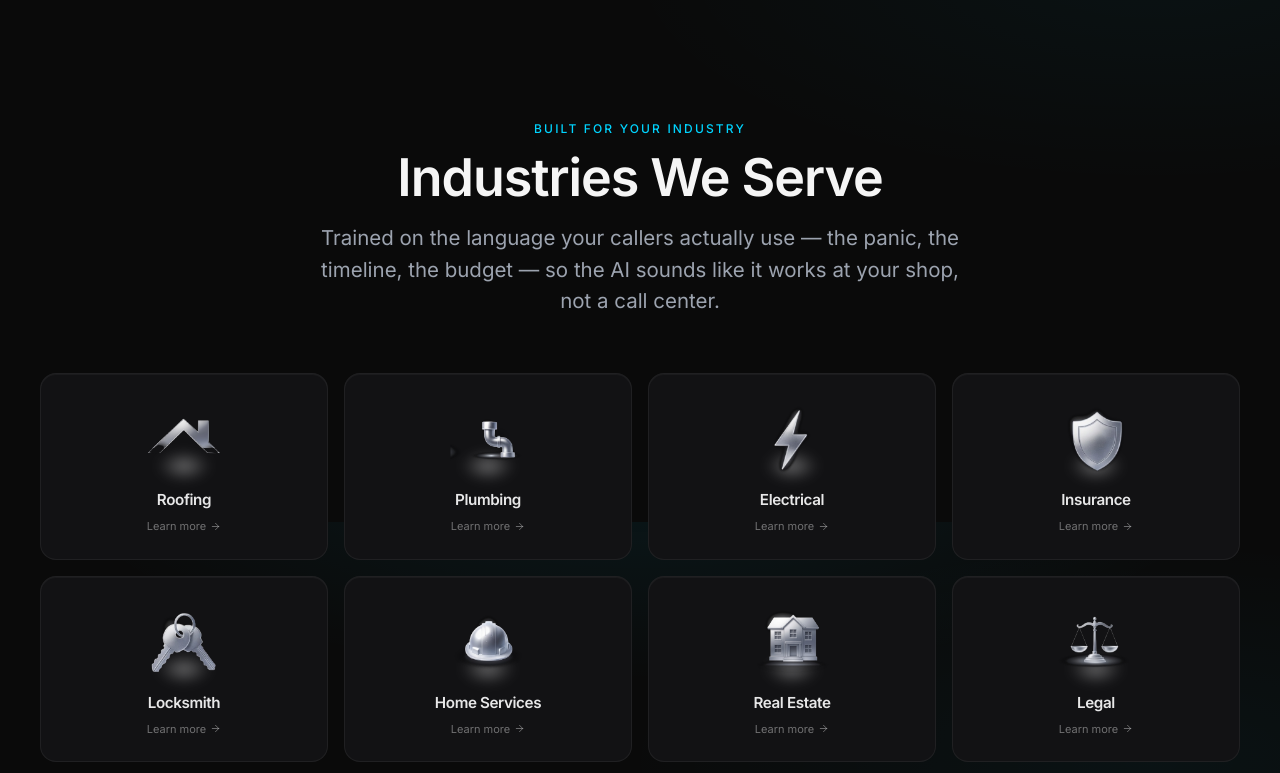
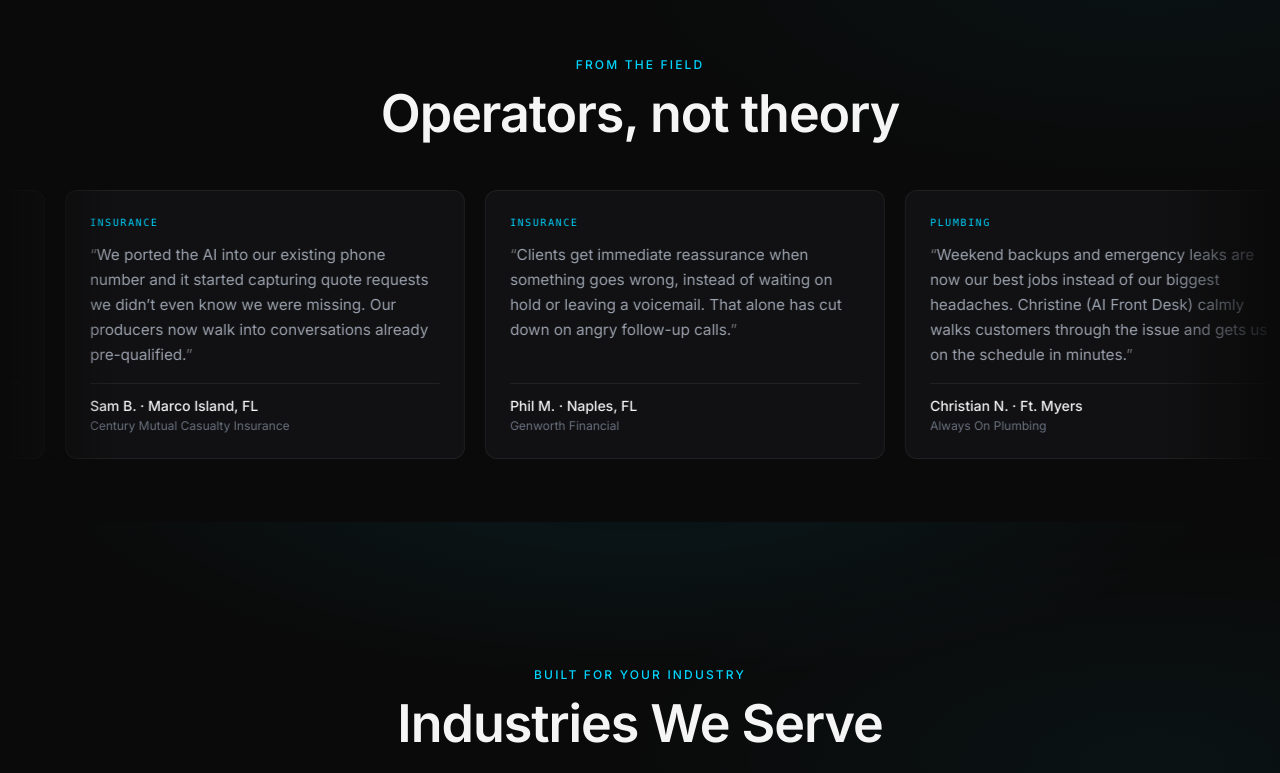
Before and after one commit to MattymBaylor/gms-website-3.0-perplexity, a Next.js app: page / in a window 1280 px wide. Shown: the part 1878-2651 px from the top of the page. Built offline with nearby package versions, Linux system fonts and the light colour scheme.

Commit message:
Testimonials: load Matt’s final quotes into marquee
Nine operator quotes from Testimonials.md with name, location, and
company on each card. Side-faded ticker lights up under See it in action.

```diff
--- a/components/sections/Testimonials.tsx
+++ b/components/sections/Testimonials.tsx
@@ -12,15 +12,17 @@
 import { TESTIMONIALS, type Testimonial } from '@/content/testimonials';
 
 function Card({ t, dup }: { t: Testimonial; dup: boolean }) {
+  const attribution = [t.name, t.location].filter(Boolean).join(' · ');
+
   return (
     <figure
-      className="tm-card w-[min(85vw,340px)] shrink-0 rounded-card border border-border bg-bg-card/70 p-5 sm:w-[min(70vw,380px)] sm:p-6"
+      className="tm-card flex w-[min(88vw,360px)] shrink-0 flex-col rounded-card border border-border bg-bg-card/70 p-5 sm:w-[min(72vw,400px)] sm:p-6"
       aria-hidden={dup || undefined}
     >
       <p className="font-mono text-[10px] font-medium uppercase tracking-[0.16em] text-accent">
         {t.industry}
       </p>
-      <blockquote className="mt-3 text-sm leading-relaxed text-ink-muted sm:text-[0.95rem] sm:leading-[1.65]">
+      <blockquote className="mt-3 flex-1 text-sm leading-relaxed text-ink-muted sm:text-[0.95rem] sm:leading-[1.65]">
         <span className="text-ink/40" aria-hidden="true">
           “
         </span>
@@ -29,6 +31,10 @@ function Card({ t, dup }: { t: Testimonial; dup: boolean }) {
           ”
         </span>
       </blockquote>
+      <figcaption className="mt-4 border-t border-border pt-3">
+        <p className="text-sm font-medium text-ink">{attribution}</p>
+        <p className="mt-0.5 text-xs text-ink-dim">{t.company}</p>
+      </figcaption>
     </figure>
   );
 }
@@ -37,8 +43,7 @@ export function Testimonials() {
   if (TESTIMONIALS.length === 0) return null;
 
   const many = TESTIMONIALS.length > 1;
-  // ~7s per card keeps the ticker readable; floor so 1–2 cards still drift slowly
-  const durationSec = Math.max(TESTIMONIALS.length * 7, 40);
+  const durationSec = Math.max(TESTIMONIALS.length * 8, 50);
 
   return (
     <section
@@ -58,7 +63,6 @@ export function Testimonials() {
         aria-roledescription="carousel"
         aria-label="Industry testimonials — auto-scrolling, hover to pause"
       >
-        {/* Edge fades into page bg */}
         <div
           className="pointer-events-none absolute inset-y-0 left-0 z-10 w-12 bg-gradient-to-r from-bg to-transparent sm:w-20 md:w-28"
           aria-hidden="true"
@@ -75,15 +79,9 @@ export function Testimonials() {
           {TESTIMONIALS.map((t, i) => (
             <Card key={`a-${i}`} t={t} dup={false} />
           ))}
-          {many &&
-            TESTIMONIALS.map((t, i) => (
-              <Card key={`b-${i}`} t={t} dup />
-            ))}
-          {/* Single card: still duplicate so -50% loop has distance */}
-          {!many &&
-            TESTIMONIALS.map((t, i) => (
-              <Card key={`b-${i}`} t={t} dup />
-            ))}
+          {TESTIMONIALS.map((t, i) => (
+            <Card key={`b-${i}`} t={t} dup />
+          ))}
         </div>
       </div>
 
--- a/content/testimonials.ts
+++ b/content/testimonials.ts
@@ -1,18 +1,85 @@
 /**
  * Homepage testimonial marquee copy.
- * Edit this file only — component + page wiring stay put.
- * Leave the array empty to hide the section until quotes are final.
+ * Source: Downloads/Testimonials.md — edit here only.
  */
 export interface Testimonial {
   industry: string;
   quote: string;
+  name: string;
+  location?: string;
+  company: string;
 }
 
-/** Provisional drafts — replace with Matt’s final picks. */
 export const TESTIMONIALS: Testimonial[] = [
-  // Empty until final quotes land. Example shape:
-  // {
-  //   industry: 'Roofing',
-  //   quote: '…',
-  // },
+  {
+    industry: 'Roofing',
+    quote:
+      'Cancellation rates dropped from 37% to 26% within 6 months. I don’t have to tell you the average sale of a new tile roof.',
+    name: 'Robert B.',
+    location: 'Ave Maria, FL',
+    company: 'Centex Roofing',
+  },
+  {
+    industry: 'Insurance',
+    quote:
+      'We ported the AI into our existing phone number and it started capturing quote requests we didn’t even know we were missing. Our producers now walk into conversations already pre-qualified.',
+    name: 'Sam B.',
+    location: 'Marco Island, FL',
+    company: 'Century Mutual Casualty Insurance',
+  },
+  {
+    industry: 'Insurance',
+    quote:
+      'Clients get immediate reassurance when something goes wrong, instead of waiting on hold or leaving a voicemail. That alone has cut down on angry follow-up calls.',
+    name: 'Phil M.',
+    location: 'Naples, FL',
+    company: 'Genworth Financial',
+  },
+  {
+    industry: 'Plumbing',
+    quote:
+      'Weekend backups and emergency leaks are now our best jobs instead of our biggest headaches. Christine (AI Front Desk) calmly walks customers through the issue and gets us on the schedule in minutes.',
+    name: 'Christian N.',
+    location: 'Ft. Myers',
+    company: 'Always On Plumbing',
+  },
+  {
+    industry: 'HVAC',
+    quote:
+      'Holiday and after-hours AC emergencies used to go straight to voicemail. Now the AI picks up, qualifies, and books the job before they can call a competitor.',
+    name: 'Will C.',
+    location: 'Bonita Springs, FL',
+    company: 'WC HVAC',
+  },
+  {
+    industry: 'HVAC',
+    quote:
+      "Allison (AI Receptionist), asks the right questions, and even texts customers' confirmations pro-actively. My techs love it. They just show up with the knowledge that their next service stop has been primed.",
+    name: 'Mark M.',
+    location: 'Jacksonville, FL',
+    company: 'Champion Air',
+  },
+  {
+    industry: 'Plumbing',
+    quote:
+      "We didn’t change our ads at all — just stopped losing the calls they generated. Revenue went up, and my office manager finally got her evenings back.",
+    name: 'Derek D.',
+    company: 'First Care Plumbing & Water Damage Restoration',
+  },
+  {
+    industry: 'Electrical',
+    quote:
+      "Homeowners don’t care if it’s A.I. or a person; they care that someone answers and gets them on the calendar. This does that without ever getting tired.",
+    name: 'Jackson P.',
+    location: 'Miami, FL',
+    company: 'JP Electrical',
+  },
+  {
+    industry: 'Property Management',
+    quote:
+      'Tenants get someone answering 24/7, logging every detail, and routing it to the right team. My maintenance coordinator went from drowning in voicemails to simply prioritizing jobs.',
+    name: 'Eric M.',
+    location: 'Ft. Lauderdale',
+    company: 'West Broward Property Management',
+  },
 ];
```
